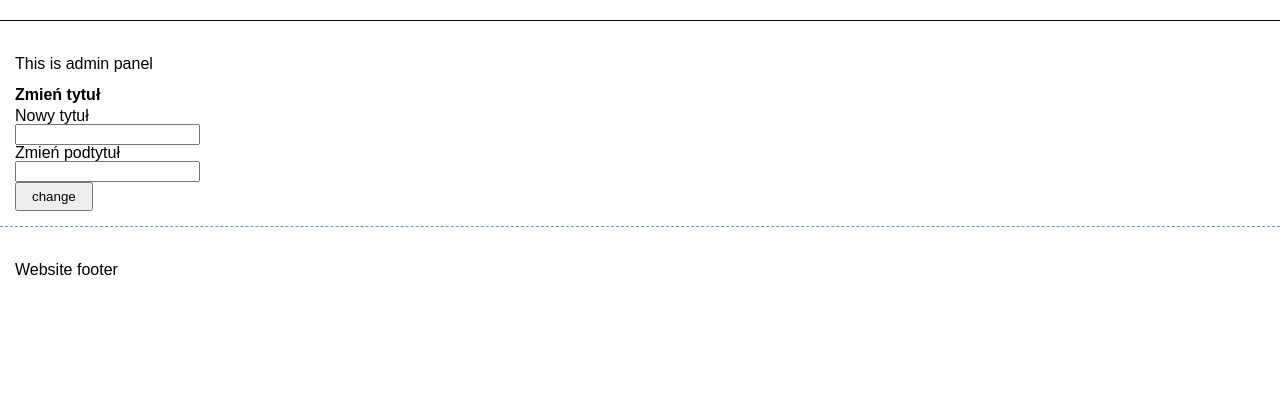
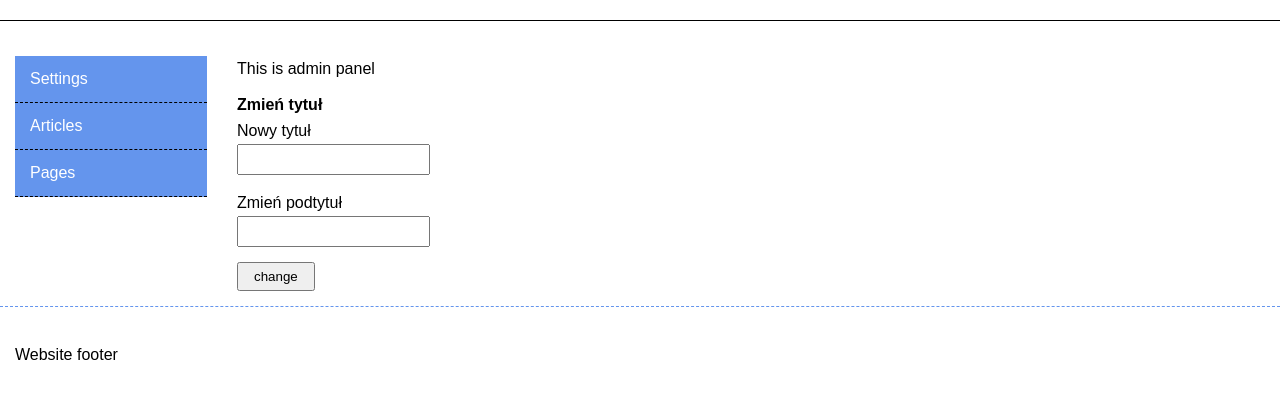
Before and after one commit to Kamilnaja/nCMS, a React (Create React App) app in the folder webapi/: page /admin in a window 1280 px wide. Shown: the top 398 px of the page. Built offline with nearby package versions, Linux system fonts and the light colour scheme; no server answers.

Commit message:
added some css

```diff
--- a/webapi/src/App.css
+++ b/webapi/src/App.css
@@ -47,12 +47,17 @@ table {
 	border-spacing: 0;
 }
 
-
 body {
   margin: 0;
   box-sizing: border-box;
   font-family: sans-serif;
 }
+
+p, label {
+  margin: 5px 0 5px 0;
+  display: inline-block;
+}
+
 .header {
   border-bottom: 1px solid #000;
   padding: 10px 15px;
@@ -90,3 +95,35 @@ footer {
 .admin-panel {
   border-bottom: 1px dashed cornflowerblue;
 }
+
+.admin-panel {
+  display: flex
+}
+.admin-panel-sidebar {
+  flex-basis: 15%;
+};
+
+.admin-panel-main {
+  flex: 1
+}
+.admin-panel-sidebar-menu {
+  background-color:cornflowerblue;
+  color: white;
+}
+
+.admin-panel-sidebar-menu a {
+  padding: 15px;
+  border-bottom: 1px dashed #000;
+  cursor: pointer;
+  display: block;
+}
+
+/* input */
+.input-wrap {
+  margin-bottom: 15px;
+}
+
+.input-wrap input[type=text] {
+  display: block;
+  padding: 6px;
+}
--- a/webapi/src/components/adminPanel.js
+++ b/webapi/src/components/adminPanel.js
@@ -4,13 +4,32 @@ import axios from 'axios';
 export default class adminPanel extends Component {
     render() {
         return (
-            <section className="admin-panel">
+            <div className="admin-panel">
+                <section className="admin-panel-sidebar">
+                    <ul className="admin-panel-sidebar-menu">
+                        <li>
+                            <a>Settings</a>
+                        </li>
+                        <li>
+                            <a>Articles</a>
+                        </li>
+                        <li>
+                            <a>
+                                Pages
+                            </a>
+                        </li>
+                    </ul>
+                </section>
+                <section className="admin-panel-main">
                     <p>This is admin panel</p>
                     <ChangeSettings
                         ChangeSettings={() => this.props.ChangeSettings()}
                     >
                     </ChangeSettings>
                 </section>
+
+            </div>
+
         )
     }
 }
--- a/webapi/src/components/changeSettings.js
+++ b/webapi/src/components/changeSettings.js
@@ -20,15 +20,15 @@ export default class changeSettings extends Component {
                     <h2 className="form-title">Zmień tytuł</h2>
                     <div>
                         <div>
-                            <label>Nowy tytuł</label>
-                            <div>
-                                <input value={this.state.titleValue} onChange={e => this.updateTitleValue(e)} required /><br />
+                            <div className="input-wrap">
+                                <label>Nowy tytuł</label>
+                                <input type="text" value={this.state.titleValue} onChange={e => this.updateTitleValue(e)} required />
                             </div>
                         </div>
                         <div>
-                            <label>Zmień podtytuł</label>
-                            <div>
-                                <input value={this.state.subtitleValue} onChange={e => this.updateSubtitleValue(e)} />
+                            <div className="input-wrap">
+                                <label>Zmień podtytuł</label>
+                                <input type="text" value={this.state.subtitleValue} onChange={e => this.updateSubtitleValue(e)} />
                             </div>
                         </div>
                         <input type="submit" value="change" className="btn" />
```
Lines whose indentation alone changed are shown as unchanged.
